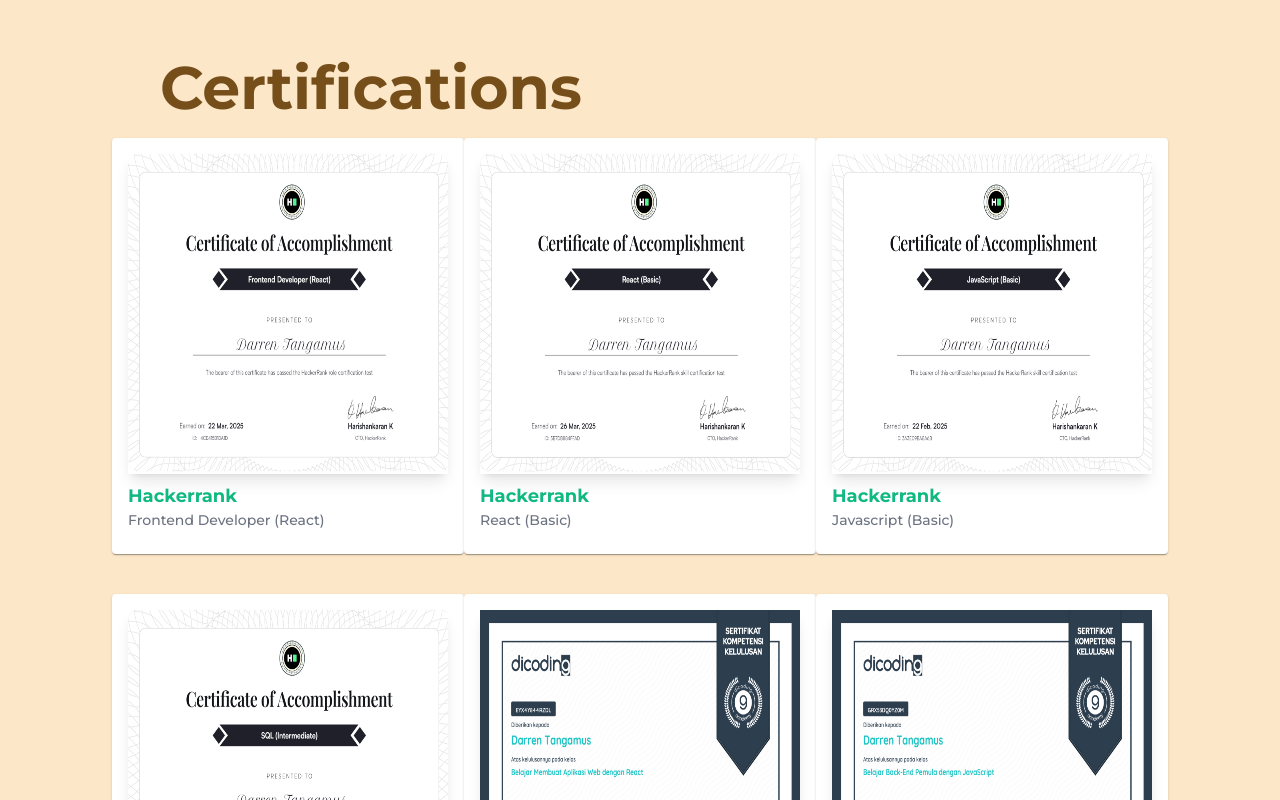
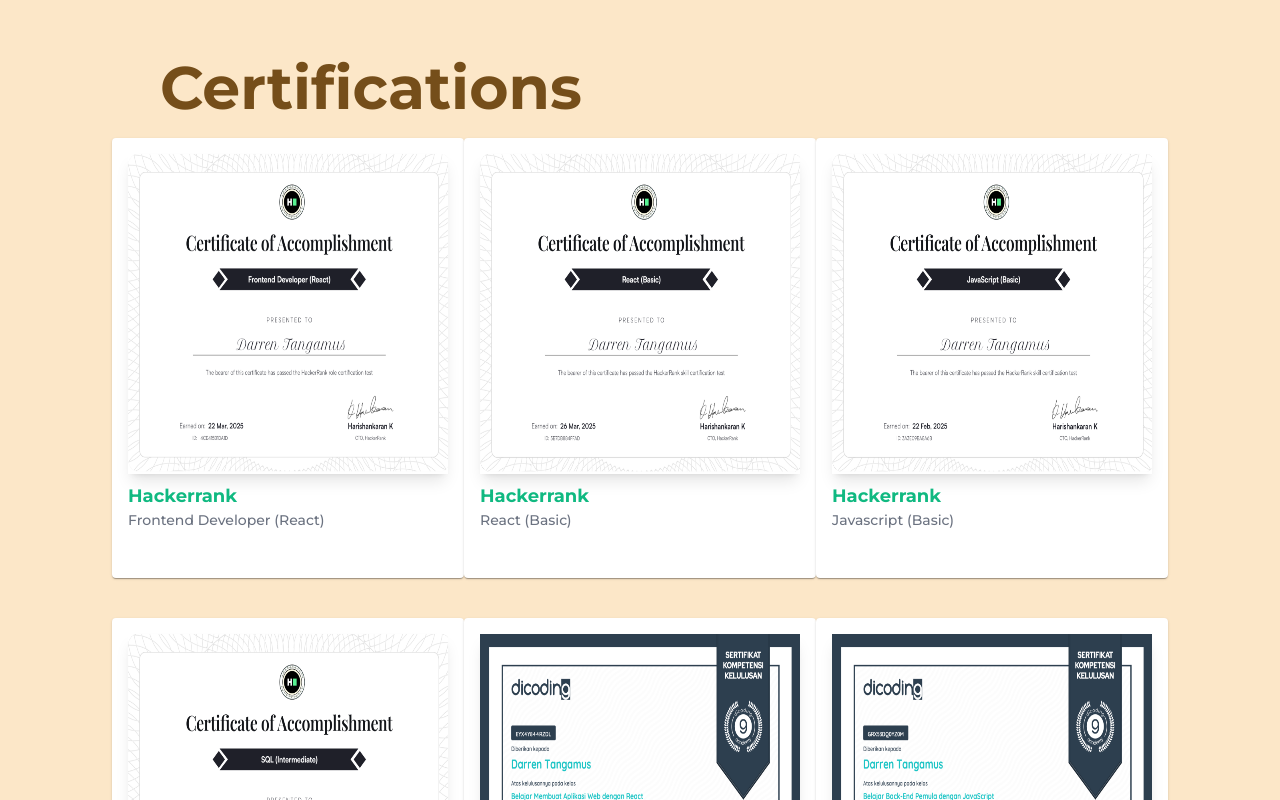
Before and after one commit to IAmGigabyteSpeed/portfolio-web-app, a Next.js app: page /about in a window 1280 px wide. Shown: the part 3740-4540 px from the top of the page. Built offline with nearby package versions, Linux system fonts and the light colour scheme.

Commit message:
Update miminum height for certificate card

```diff
--- a/app/components/certificatecard.js
+++ b/app/components/certificatecard.js
@@ -1,7 +1,7 @@
 import { Card, CardContent } from "@mui/material";
 const Certificatecard = ({ company, title }) => {
   return (
-    <Card className="shadow-md hover:shadow-xl transition-shadow duration-300 rounded-xl">
+    <Card className="shadow-md hover:shadow-xl transition-shadow duration-300 rounded-xl min-h-[27.5rem]">
       <CardContent className="rounded-xl">
         <div className="flex md:flex-row flex-col md:items-start items-center md:justify-start justify-center">
           <div>
```
